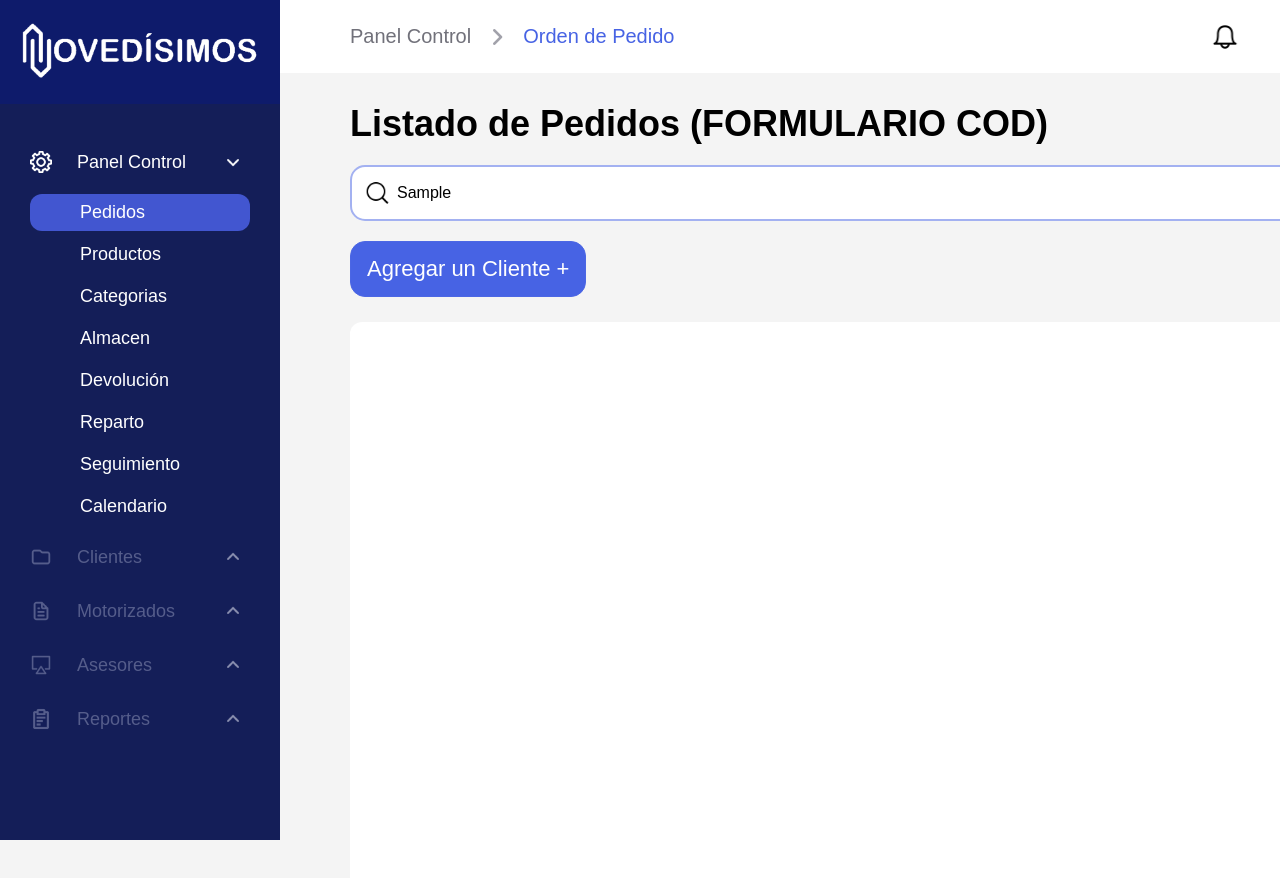
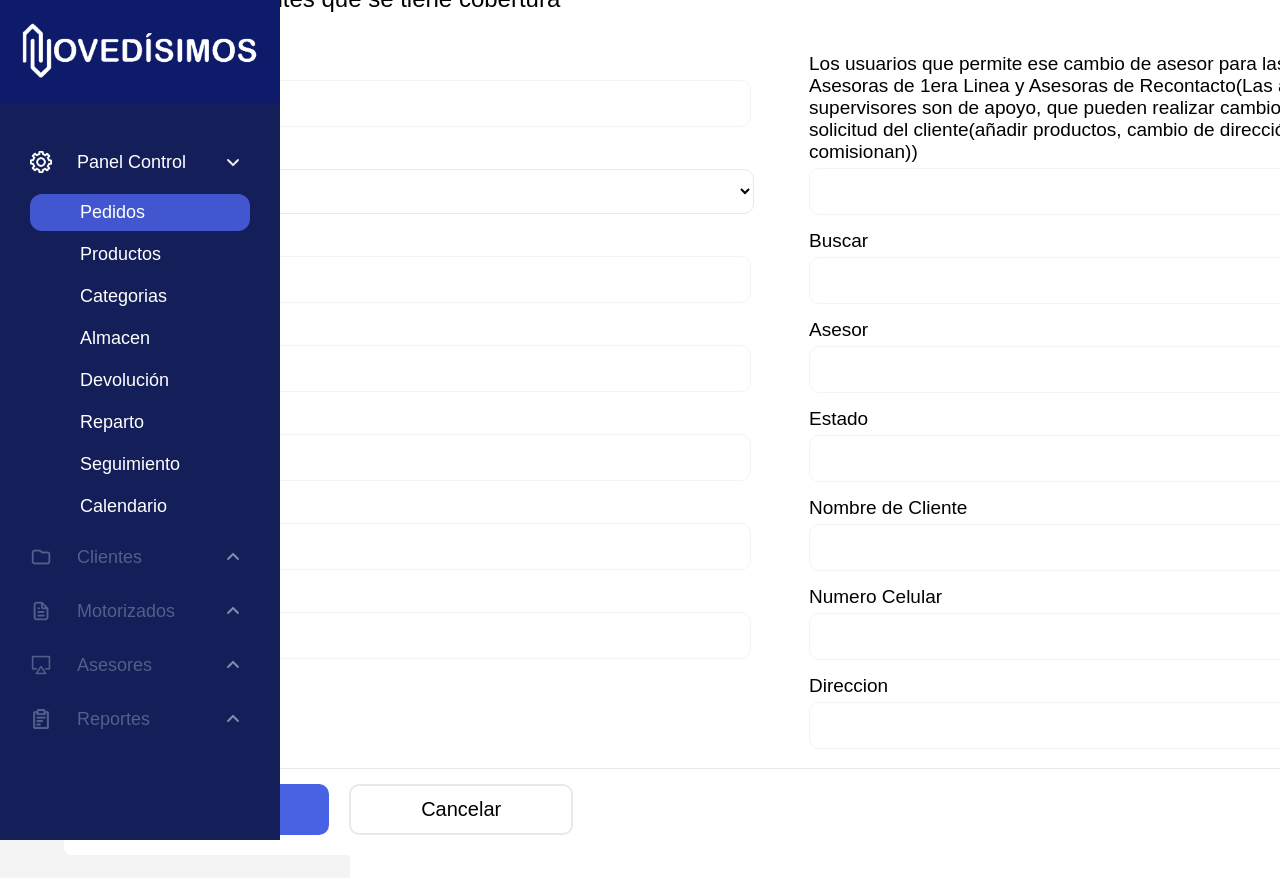
Before and after one commit to VaftecPeru/novedisimos_front, a React app: page /dashboard in a window 1280 px wide. Both pictures are taken after typing "Sample" into the empty fields and a click on the button "Agregar un Cliente +". Shown: the top 878 px of the page. Built offline with nearby package versions, Linux system fonts and the light colour scheme; the HTML template or start-up script is replaced by a standard one.

Commit message:
Descripción de los cambios realizados

```diff
--- a/package.json
+++ b/package.json
@@ -17,6 +17,7 @@
     "nodemailer": "^6.10.0",
     "react": "^18.2.0",
     "react-dom": "^18.2.0",
+    "react-modal": "^3.16.3",
     "react-router-dom": "^7.3.0"
   },
   "devDependencies": {
--- a/src/Dashboard.css
+++ b/src/Dashboard.css
@@ -225,3 +225,141 @@ body {
     padding: 10px;
     border-radius: 12px;
   }
+
+  .modal {
+    position: absolute;
+    top: 50%;
+    left: 50%;
+    transform: translate(-40%, -50%);
+    background-color: white;
+    padding: 20px;
+    border-radius: 8px;
+    width: 1400px;
+    height: 870px;
+    display: flex;
+    flex-direction: column;
+}
+
+.overlay {
+    position: fixed;
+    top: 0;
+    left: 0;
+    right: 0;
+    bottom: 0;
+    background-color: rgba(0, 0, 0, 0.5);
+    display: flex;
+    justify-content: center;
+    align-items: center;
+}
+
+.modal h2 {
+    margin-bottom: 40px;
+    font-family: Arial, Helvetica, sans-serif;
+    font-weight: 300;
+    margin-left: 20px;
+}
+
+.modal form {
+    flex: 1;
+    display: flex;
+    flex-direction: column; /* Cambiamos a columna */
+}
+
+.modal-content {
+    display: flex;
+    flex: 1; /* Ocupa el espacio disponible */
+}
+
+.modal-left,
+.modal-right {
+    flex: 1;
+    padding: 0px;
+    display: flex;
+    flex-direction: column;
+}
+
+.modal-right {
+  padding-left: 10px;
+}
+
+.modal label {
+    display: block;
+    margin-bottom: 5px;
+    font-family: Arial, Helvetica, sans-serif;
+    margin-left: 20px;
+    font-size: 19px;
+}
+
+.modal input {
+    width: 615px;
+    padding: 15px;
+    margin-bottom: 15px;
+    border: 1px solid #f4f4f5;
+    border-radius: 10px;
+    margin-left: 20px;
+}
+
+.modal input:focus {
+    outline: none;
+    border: 1px solid #5c73db;
+    box-shadow: 0 0 5px rgba(92, 115, 219, 0.5);
+}
+
+.modal-buttons {
+    margin-top: auto;
+    width: 100%;
+    display: flex;
+    justify-content: flex-start;
+    border-top: 1px solid #e9e9eb;
+    box-sizing: border-box;
+}
+
+.modal button {
+    background-color: #fff;
+    color: black;
+    padding: 12px 70px;
+    font-size: 20px;
+    border: 2px solid #e9e9eb;
+    border-radius: 10px;
+    margin-left: 20px;
+    cursor: pointer;
+    margin-top: 15px;
+}
+
+.modal button[type="submit"] {
+    background-color: #4763e4;
+    color: white;
+    border: 2px solid #4763e4;
+    border-radius: 10px;
+    margin-left: 20px;
+}
+
+select {
+  background-color: #fff;
+    color: black;
+    padding: 12px;
+    font-size: 16px;
+    border: 1px solid #e9e9eb;
+    border-radius: 10px;
+    width: 650px;
+    margin-left: 20px;
+    cursor: pointer;
+    margin-bottom: 15px;
+}
+
+select:focus {
+  outline: none;
+  border-color: #007bff;
+  box-shadow: 0 0 5px rgba(0, 123, 255, 0.5);
+}
+
+option {
+  padding: 8px;
+  font-size: 16px;
+  color: #333;
+  background-color: #fff;
+}
+
+option:hover {
+  background-color: #f0f0f0;
+}
--- a/src/Dashboard.jsx
+++ b/src/Dashboard.jsx
@@ -1,6 +1,9 @@
 import React, { useState } from 'react';
 import { Link } from 'react-router-dom';
+import Modal from 'react-modal';
 import './Dashboard.css';
+
+Modal.setAppElement('#root');
 
 function Dashboard() {
     const [expanded, setExpanded] = useState({
@@ -36,6 +39,16 @@ function Dashboard() {
     });
 
     const [searchTerm, setSearchTerm] = useState('');
+
+    const [modalIsOpen, setModalIsOpen] = useState(false);
+
+    const openModal = () => {
+        setModalIsOpen(true);
+    };
+
+    const closeModal = () => {
+        setModalIsOpen(false);
+    };
 
     const toggleSection = (section) => {
         setExpanded({
@@ -106,7 +119,58 @@ function Dashboard() {
         />
       <img src="/images/search.png" alt="Buscar" className="search-icon" />
       </div>
-        <button className="my-button">Agregar un Cliente +</button>
+      <button className="my-button" onClick={openModal}>Agregar un Cliente +</button>
+      <Modal
+    isOpen={modalIsOpen}
+    onRequestClose={closeModal}
+    contentLabel="Registro de Cliente"
+    className="modal"
+    overlayClassName="overlay"
+>
+    <h2>Registro de clientes que se tiene cobertura</h2>
+    <form>
+        <div className="modal-content"> {/* Nuevo div contenedor */}
+            <div className="modal-left">
+                <label>Buscar</label>
+                <input type="text" />
+                <label>Asesor</label>
+                <select name="asesor">
+                    <option value="asesor1">Rocio</option>
+                    </select>
+                <label>Estado</label>
+                <input type="text" />
+                <label>Nombre de Cliente</label>
+                <input type="text" />
+                <label>Numero Celular</label>
+                <input type="text" />
+                <label>Direccion</label>
+                <input type="text" />
+                <label>Producto</label>
+                <input type="text" />
+            </div>
+            <div className="modal-right">
+                <label>Los usuarios que permite ese cambio de asesor para las comisiones son: Asesoras de 1era Linea y Asesoras de Recontacto(Las administrativas y supervisores son de apoyo, que pueden realizar cambios en el pedido por so r solicitud del cliente(añadir productos, cambio de dirección, entre otros, pero no comisionan))</label>
+                <input type="text" />
+                <label>Buscar</label>
+                <input type="text" />
+                <label>Asesor</label>
+                <input type="text" />
+                <label>Estado</label>
+                <input type="text" />
+                <label>Nombre de Cliente</label>
+                <input type="text" />
+                <label>Numero Celular</label>
+                <input type="text" />
+                <label>Direccion</label>
+                <input type="text" />
+            </div>
+        </div>
+        <div className="modal-buttons">
+            <button type="submit">Registrar</button>
+            <button onClick={closeModal}>Cancelar</button>
+        </div>
+    </form>
+</Modal>
         <div className="lista-clientes"></div>
         <div className="dashboard-sidebar">
         <div className="sidebar-header">
```
Also changed, not shown: 1 other file (tests, documents, lock files or other folders). Lines whose indentation alone changed are shown as unchanged.
